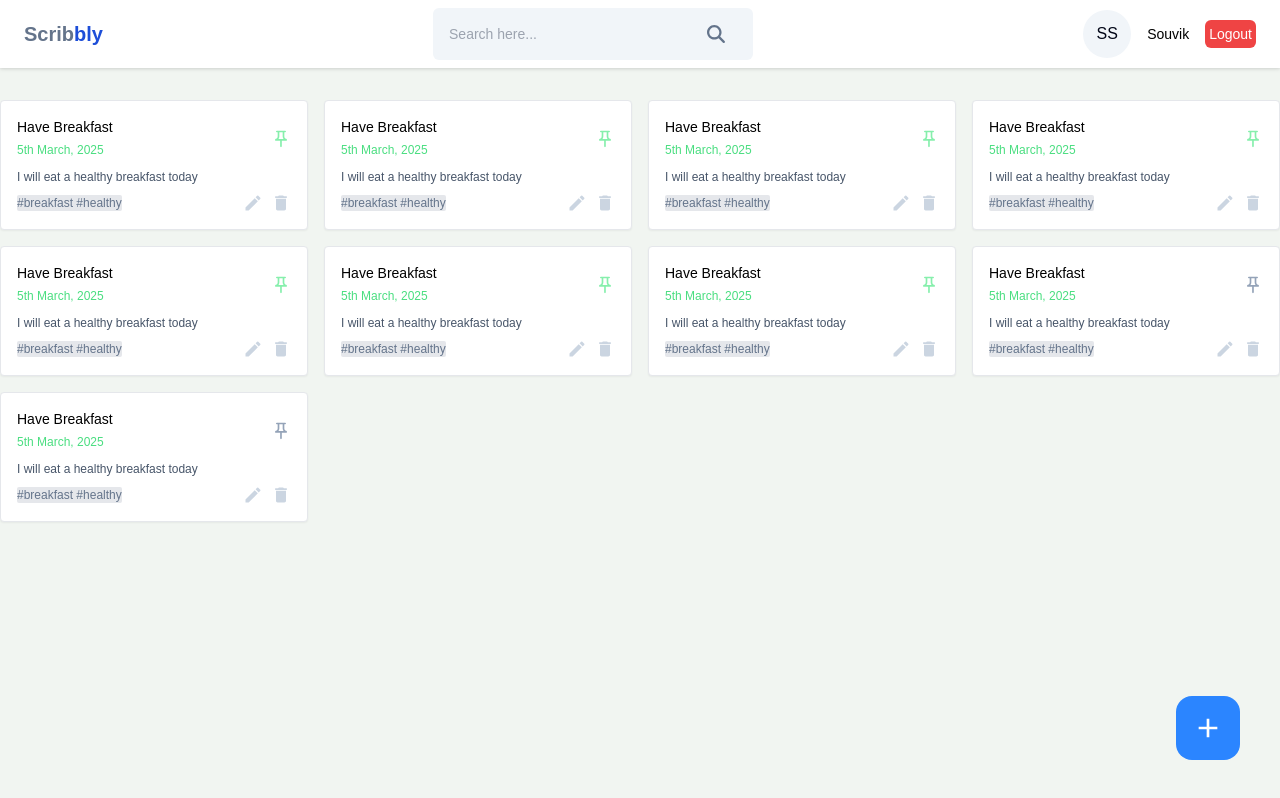
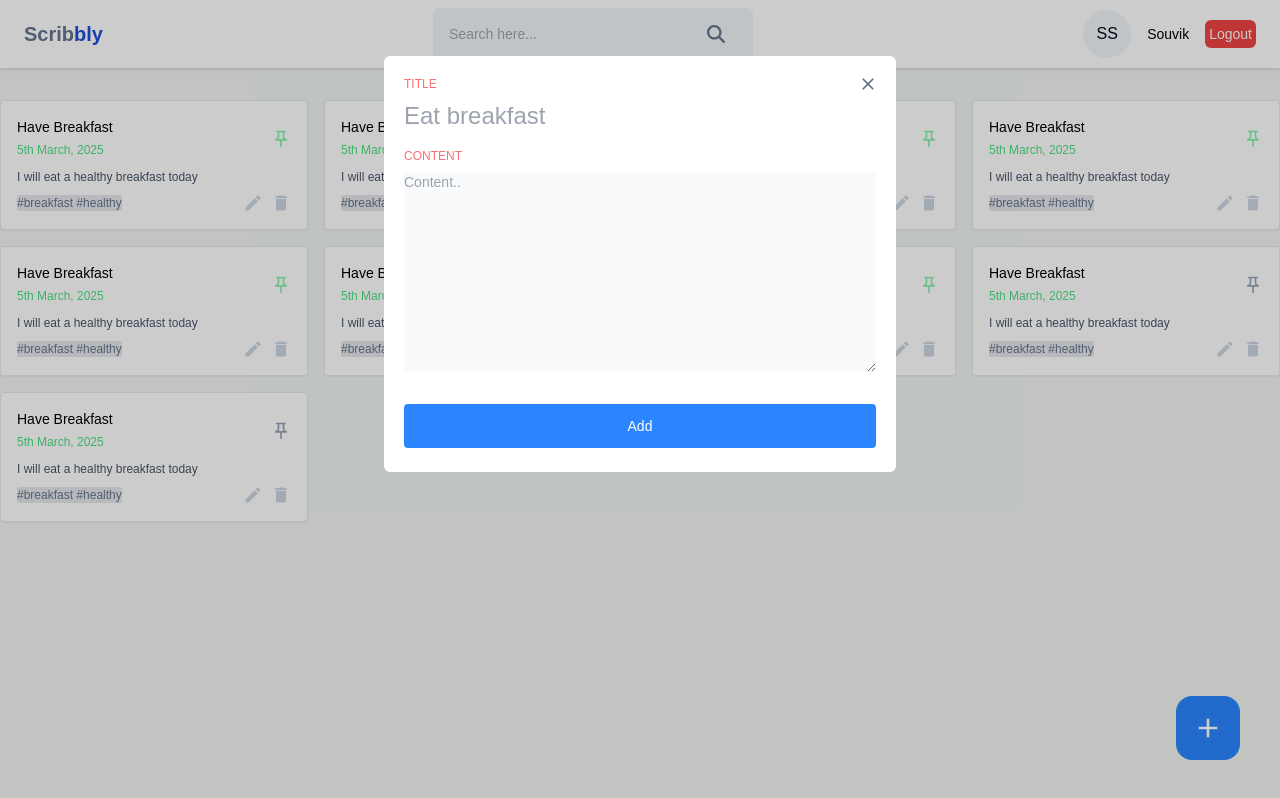
Before and after one commit to Souvik34/Scribbly, a React (Vite) app in the folder frontend/: page / in a window 1280 px wide. Both pictures are taken after a click on the button 1208 px from the left and 728 px from the top of the page. Built offline with nearby package versions, Linux system fonts and the light colour scheme.

Commit message:
Add modal for adding and editing notes in Home page

```diff
--- a/frontend/package.json
+++ b/frontend/package.json
@@ -17,6 +17,7 @@
     "react": "^19.0.0",
     "react-dom": "^19.0.0",
     "react-icons": "^5.5.0",
+    "react-modal": "^3.16.3",
     "react-router-dom": "^7.2.0",
     "react-toastify": "^11.0.3",
     "sweetalert2": "^11.17.2",
--- /dev/null
+++ b/frontend/src/pages/Home/AddEditNotes.jsx
@@ -0,0 +1,75 @@
+import React,{useState} from 'react'
+import { MdClose } from 'react-icons/md'
+
+const AddEditNotes = ({onClose}) => {
+    const  [title, setTitle] = useState('')
+    const [content, setContent] = useState('')
+    const [tags, setTags] = useState([])
+    const [error, setError] = useState('')
+
+    const editNote = async() => {
+    }
+    const addNote = async() => {
+    }
+
+    const handleAddNote = () => {
+        if(!title )
+        {
+            setError("Please enter a title")
+        return
+        }
+        if(!content )
+            {
+                setError("Please enter the content")
+            return
+            }
+
+            if(type=="edit")
+            {
+                editNote()
+            }
+            else
+            {
+                addNote()
+            }
+    }
+  return (
+   <div className='relative'>
+    <button className='w-10 h-10 flex items-center rounded-full justify-center absolute -top-3 -right-3 hover:bg-slate-50' onClick={onClose}>
+         <MdClose className='text-xl text-slate-500' />
+         </button>
+
+    <div className='flex flex-col gap-2'>
+        <label className='input-label text-red-400 uppercase'> Title</label>
+
+        <input
+        type="text"
+        className='text-2xl text-slate-950 outline-none'
+        placeholder='Eat breakfast'
+        value={title}
+        onChange={({target})=> setTitle(target.value)} />
+    </div>
+
+    <div className='flex flex-col gap-2 mt-4'>
+        <label className='input-label text-red-400 uppercase'>Content</label>
+
+        <textarea type="text" className='text-sm text-slate-950 outline-none  bg-slate-50 rounded' placeholder='Content..'
+        rows={10}
+        value={content}
+        onChange={({target})=> setContent(target.value)}
+        >
+            {" "}
+        </textarea>
+
+        </div>
+        <div className='mt-3'>
+            <label className='input-label text-red-400 uppercase'>
+            </label>
+                {/* <TagInput/> */}
+        </div>
+        <button className='btn-primary font-medium mt-5 p-3' onClick={handleAddNote}>Add</button>
+   </div>
+  )
+}
+
+export default AddEditNotes
--- a/frontend/src/pages/Home/Home.jsx
+++ b/frontend/src/pages/Home/Home.jsx
@@ -2,7 +2,8 @@
 import React, {useState} from 'react'
 import Note from '../../components/Cards/Note'
 import { MdAdd } from 'react-icons/md'
-import { data } from 'react-router-dom'
+import Modal from 'react-modal'
+import AddEditNotes from './AddEditNotes'
 
 const Home = () => {
   const [openAddEditModal, setOpenAddEditModal] = useState({
@@ -110,7 +111,23 @@
 
     <button className='w-16 h-16 flex items-center justify-center rounded-2xl bg-primary hover:bg-blue-900 absolute right-10 bottom-10' onClick={()=>
       setOpenAddEditModal({isShown: true, data: null, type: "add"})}>
-      <MdAdd className='text-[32px] text-white'/></button>
+      <MdAdd className='text-[32px] text-white'/>
+      </button>
+
+      <Modal
+      isOpen={openAddEditModal.isShown}
+      onRequestClose={()=> {}}
+
+      style={{
+        overlay: {
+          backgroundColor: 'rgba(0,0,0,0.2)',
+        },
+      }}
+      contentLabel=''
+      className='w-[40%] max-md:w-[60%] max-sm:w-[70%] max-h-3/4 bg-white rounded-md mx-auto mt-14 p-5 overflow-scroll'
+      >
+        <AddEditNotes/>
+      </Modal>
     </>
   )
 }
```
Also changed, not shown: 1 other file (tests, documents, lock files or other folders).
